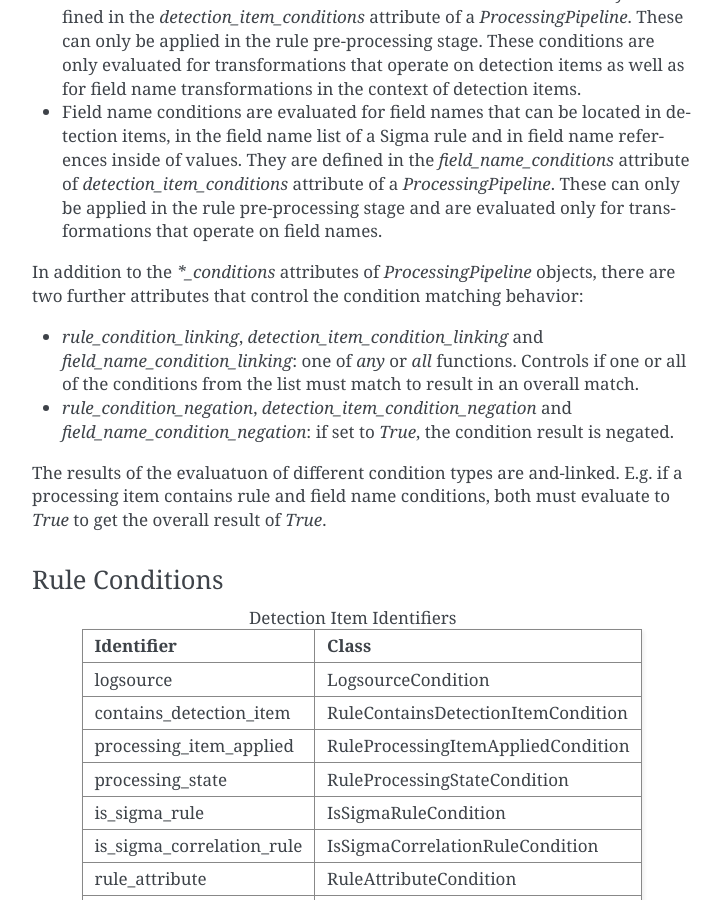
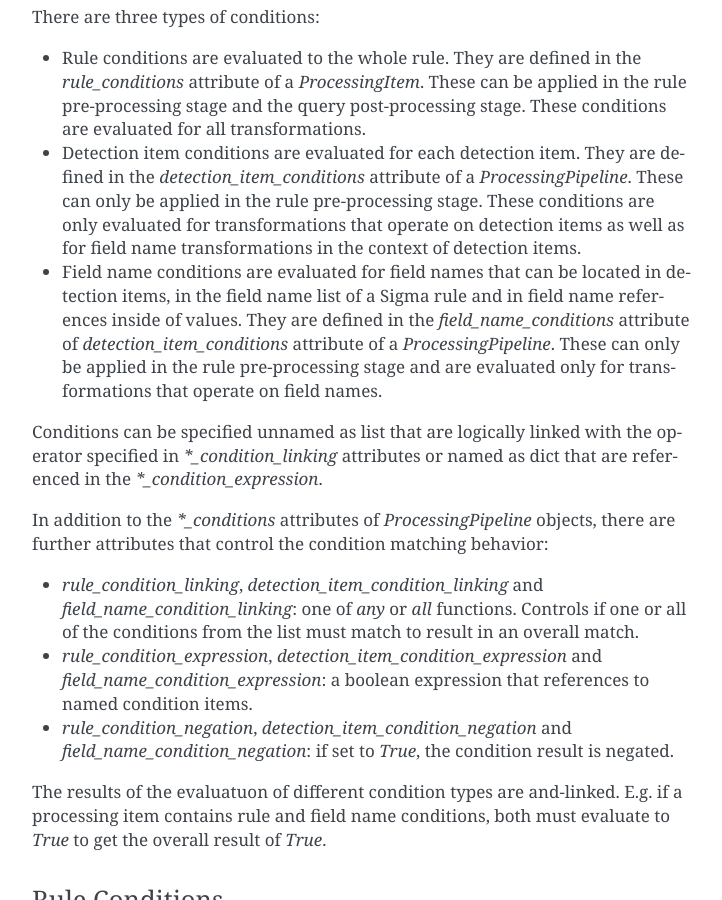
Before and after one commit to SigmaHQ/pySigma, a Sphinx documentation site: the page built from docs/Processing_Pipelines.rst, in a window 1280 px wide and 900 px high, scrolled down 3452 px. Shown: the whole window, without its empty margins (388-1110 px from the left). Built offline with Sphinx 7.4.7, drawn with Linux system fonts in a browser that asks for light colours; some of the changed text lies outside the part shown.

Commit message:
Added processing condition expressions to documentation

```diff
--- a/docs/Processing_Pipelines.rst
+++ b/docs/Processing_Pipelines.rst
@@ -99,17 +99,24 @@
   be used in future conditions.
 * `type`: the type of the transformation as specified in the identifier to class mappings below: :ref:`transformations`
 * Arbitrary transformation parameters are specified at the samle level.
-* `rule_conditions`, `detection_item_conditions`, `field_name_conditions`: conditions of the type corresponding to the name.
+* `rule_conditions`, `detection_item_conditions`, `field_name_conditions`: conditions of the type
+  corresponding to the name. This can be a list of unnamed conditions that are logically linked with
+  the same operator specified in `*_cond_op` or named conditions that are referenced in the
+  `*_cond_expr` attribute.
 
 Conditions are specified as follows:
 
 * `type`: defines the condition type. It must be one of the identifiers that are defined in
   :ref:`conditions`
 * `rule_cond_op`, `detection_item_cond_op`, `field_name_cond_op`: boolean operator for the condition
-  result. Must be one of `or` or `and`. Defaults to `and`.
+  result. Must be one of `or` or `and`. Defaults to `and`. Alternatively,
+* `rule_cond_expr`, `detection_item_cond_expr`, `field_name_cond_expr`: specify a boolean expression
+  that references to named condition items.
 * `rule_cond_not`, `detection_item_cond_not`, `field_name_cond_not`: if set to *True*, the condition
   result is negated.
 * Arbitrary conditions parameters are specified on the same level.
+
+Specification of an operator and expression is mutually exclusive.
 
 Example:
 
@@ -149,12 +156,17 @@
   `ProcessingPipeline`. These can only be applied in the rule pre-processing stage and are evaluated
   only for transformations that operate on field names.
 
-In addition to the `*_conditions` attributes of `ProcessingPipeline` objects, there are two further
+Conditions can be specified unnamed as list that are logically linked with the operator specified in
+`*_condition_linking` attributes or named as dict that are referenced in the `*_condition_expression`.
+
+In addition to the `*_conditions` attributes of `ProcessingPipeline` objects, there are further
 attributes that control the condition matching behavior:
 
 * `rule_condition_linking`, `detection_item_condition_linking` and `field_name_condition_linking`:
   one of `any` or `all` functions. Controls if one or all of the conditions from the list must match
   to result in an overall match.
+* `rule_condition_expression`, `detection_item_condition_expression` and
+  `field_name_condition_expression`: a boolean expression that references to named condition items.
 * `rule_condition_negation`, `detection_item_condition_negation` and
   `field_name_condition_negation`: if set to *True*, the condition result is negated.
 
```
